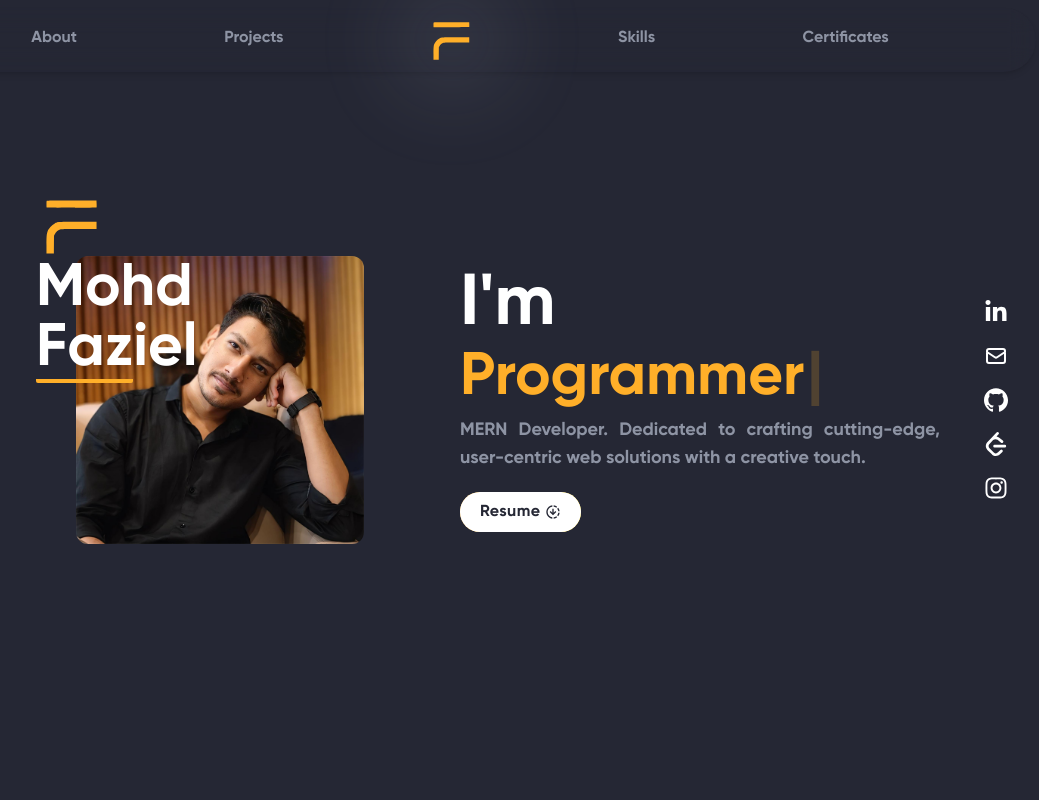
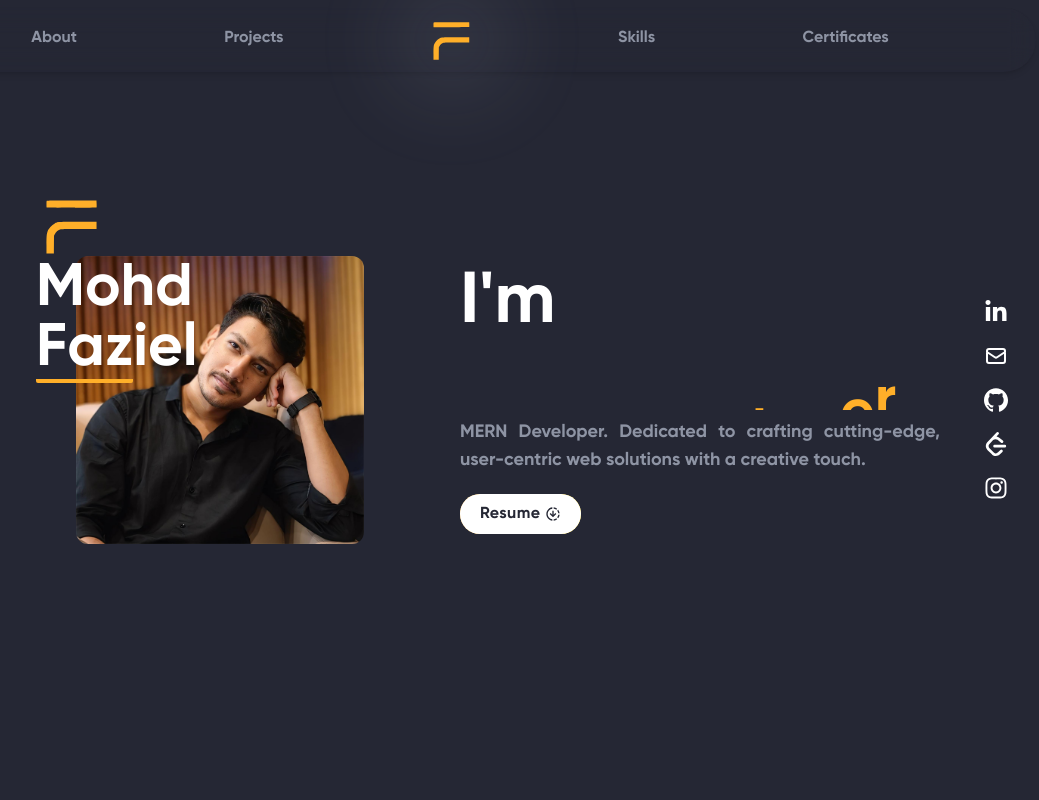
Before and after one commit to mohdfaziel/Portfolio, a React (Vite) app: page / in a window 1280 px wide. Shown: the top 800 px of the page, without its empty margins (180-1219 px from the left). Built offline with nearby package versions, Linux system fonts and the light colour scheme; a web font is replaced by a local one.

Commit message:
Added new animation to home page

```diff
--- a/package.json
+++ b/package.json
@@ -14,6 +14,7 @@
     "@fontsource/poppins": "^5.1.0",
     "@react-spring/web": "^9.7.5",
     "framer-motion": "^11.11.11",
+    "ogl": "^1.0.11",
     "react": "^18.3.1",
     "react-dom": "^18.3.1",
     "react-helmet-async": "^2.0.5",
--- a/src/Components/Home/Home.jsx
+++ b/src/Components/Home/Home.jsx
@@ -12,6 +12,7 @@
 import resume from "../../assets/MohdFaziel_Resume.pdf";
 import ResumeButton from "./ResumeButton.jsx";
 import SEO from "../SEO/SEO";
+import RotatingText from "../../utils/RotatingText.jsx";
 
 export default function Home() {
   const [text] = useTypewriter({
@@ -56,7 +57,12 @@
                 viewport={fadeIn("down", 0.3).viewportOptions}
                 className="absolute -top-9 md:-top-16 -left-10"
               >
-                <img width="40px" className="md:w-[70px]" src={Logo} alt="Personal Logo" />
+                <img
+                  width="40px"
+                  className="md:w-[70px]"
+                  src={Logo}
+                  alt="Personal Logo"
+                />
                 <h1 className="name text-5xl md:text-6xl">
                   Mohd <br />{" "}
                   <span className="border-b-4 rounded-sm border-main">Faz</span>
@@ -73,35 +79,74 @@
             className="Right w-full md:w-[50%] h-full flex justify-start items-center gap-3 md:gap-12"
           >
             <div className="Info flex flex-col gap-2 justify-center items-start">
-              <h2 className="text-6xl md:text-7xl">I'm</h2>
-              <p className="text-3xl md:text-6xl text-main" role="text" aria-label="Professional roles">
-                {text}
-                <span className="text-main">
-                  <Cursor cursorStyle="|" />
-                </span>
+              <h className="text-6xl md:text-7xl">I'm</h>
+              <RotatingText
+                texts={["Web Developer", "Coder", "Programmer"]}
+                mainClassName="text-main overflow-hidden text-3xl md:text-6xl"
+                staggerFrom={"last"}
+                initial={{ y: "100%" }}
+                animate={{ y: 0 }}
+                exit={{ y: "-120%" }}
+                staggerDuration={0.025}
+                splitLevelClassName="overflow-hidden pb-0.5 sm:pb-1 md:pb-1"
+                transition={{ type: "spring", damping: 30, stiffness: 400 }}
+                rotationInterval={2000}
+              />
+              <p className="text-sm md:text-lg text-justify w-[18rem] md:w-[30rem] text-unactive">
+                MERN Developer. Dedicated to crafting cutting-edge, user-centric
+                web solutions with a creative touch.
               </p>
-              <p className="text-sm md:text-lg text-justify w-[18rem] md:w-[30rem] text-unactive">
-                MERN Developer. Dedicated to crafting
-                cutting-edge, user-centric web solutions with a creative touch.
-              </p>
-              <a href={resume} target="_blank" rel="noopener noreferrer" aria-label="Download Resume">
+              <a
+                href={resume}
+                target="_blank"
+                rel="noopener noreferrer"
+                aria-label="Download Resume"
+              >
                 <ResumeButton />
               </a>
             </div>
-            <nav className="SocialMedia flex flex-col justify-center items-center gap-5 md:gap-7" aria-label="Social Media Links">
-              <a href="https://www.linkedin.com/in/mohdfaziel/" target="_blank" rel="noopener noreferrer" aria-label="LinkedIn Profile">
+            <nav
+              className="SocialMedia flex flex-col justify-center items-center gap-5 md:gap-7"
+              aria-label="Social Media Links"
+            >
+              <a
+                href="https://www.linkedin.com/in/mohdfaziel/"
+                target="_blank"
+                rel="noopener noreferrer"
+                aria-label="LinkedIn Profile"
+              >
                 <FaLinkedinIn className="transition-all md:scale-150 md:hover:text-main hover:scale-150" />
               </a>
-              <a href="mailto:mohdfazel969@gmail.com" target="_blank" rel="noopener noreferrer" aria-label="Email Contact">
+              <a
+                href="mailto:mohdfazel969@gmail.com"
+                target="_blank"
+                rel="noopener noreferrer"
+                aria-label="Email Contact"
+              >
                 <HiOutlineMail className="transition-all md:scale-150 md:hover:text-main hover:scale-150" />
               </a>
-              <a href="https://github.com/mohdfaziel" target="_blank" rel="noopener noreferrer" aria-label="GitHub Profile">
+              <a
+                href="https://github.com/mohdfaziel"
+                target="_blank"
+                rel="noopener noreferrer"
+                aria-label="GitHub Profile"
+              >
                 <ImGithub className="transition-all md:scale-150 md:hover:text-main hover:scale-150" />
               </a>
-              <a href="https://leetcode.com/u/mohdfaziel/" target="_blank" rel="noopener noreferrer" aria-label="LeetCode Profile">
+              <a
+                href="https://leetcode.com/u/mohdfaziel/"
+                target="_blank"
+                rel="noopener noreferrer"
+                aria-label="LeetCode Profile"
+              >
                 <SiLeetcode className="transition-all md:scale-150 md:hover:text-main hover:scale-150" />
               </a>
-              <a href="https://www.instagram.com/heyy.faziel?igsh=MWQxdW1yNDJ5ZGVicA==" target="_blank" rel="noopener noreferrer" aria-label="Instagram Profile">
+              <a
+                href="https://www.instagram.com/heyy.faziel?igsh=MWQxdW1yNDJ5ZGVicA=="
+                target="_blank"
+                rel="noopener noreferrer"
+                aria-label="Instagram Profile"
+              >
                 <FaInstagram className="transition-all md:scale-150 md:hover:text-main hover:scale-150" />
               </a>
             </nav>
--- /dev/null
+++ b/src/utils/RotatingText.jsx
@@ -0,0 +1,218 @@
+"use client";
+
+import {
+  forwardRef,
+  useCallback,
+  useEffect,
+  useImperativeHandle,
+  useMemo,
+  useState,
+} from "react";
+import { motion, AnimatePresence } from "framer-motion";
+
+function cn(...classes) {
+  return classes.filter(Boolean).join(" ");
+}
+
+const RotatingText = forwardRef((props, ref) => {
+  const {
+    texts,
+    transition = { type: "spring", damping: 25, stiffness: 300 },
+    initial = { y: "100%", opacity: 0 },
+    animate = { y: 0, opacity: 1 },
+    exit = { y: "-120%", opacity: 0 },
+    animatePresenceMode = "wait",
+    animatePresenceInitial = false,
+    rotationInterval = 2000,
+    staggerDuration = 0,
+    staggerFrom = "first",
+    loop = true,
+    auto = true,
+    splitBy = "characters",
+    onNext,
+    mainClassName,
+    splitLevelClassName,
+    elementLevelClassName,
+    ...rest
+  } = props;
+
+  const [currentTextIndex, setCurrentTextIndex] = useState(0);
+
+  const splitIntoCharacters = (text) => {
+    if (typeof Intl !== "undefined" && Intl.Segmenter) {
+      const segmenter = new Intl.Segmenter("en", { granularity: "grapheme" });
+      return Array.from(segmenter.segment(text), (segment) => segment.segment);
+    }
+    return Array.from(text);
+  };
+
+  const elements = useMemo(() => {
+    const currentText = texts[currentTextIndex];
+    if (splitBy === "characters") {
+      const words = currentText.split(" ");
+      return words.map((word, i) => ({
+        characters: splitIntoCharacters(word),
+        needsSpace: i !== words.length - 1,
+      }));
+    }
+    if (splitBy === "words") {
+      return currentText.split(" ").map((word, i, arr) => ({
+        characters: [word],
+        needsSpace: i !== arr.length - 1,
+      }));
+    }
+    if (splitBy === "lines") {
+      return currentText.split("\n").map((line, i, arr) => ({
+        characters: [line],
+        needsSpace: i !== arr.length - 1,
+      }));
+    }
+    // For a custom separator
+    return currentText.split(splitBy).map((part, i, arr) => ({
+      characters: [part],
+      needsSpace: i !== arr.length - 1,
+    }));
+  }, [texts, currentTextIndex, splitBy]);
+
+  const getStaggerDelay = useCallback(
+    (index, totalChars) => {
+      const total = totalChars;
+      if (staggerFrom === "first") return index * staggerDuration;
+      if (staggerFrom === "last") return (total - 1 - index) * staggerDuration;
+      if (staggerFrom === "center") {
+        const center = Math.floor(total / 2);
+        return Math.abs(center - index) * staggerDuration;
+      }
+      if (staggerFrom === "random") {
+        const randomIndex = Math.floor(Math.random() * total);
+        return Math.abs(randomIndex - index) * staggerDuration;
+      }
+      return Math.abs(staggerFrom - index) * staggerDuration;
+    },
+    [staggerFrom, staggerDuration]
+  );
+
+  const handleIndexChange = useCallback(
+    (newIndex) => {
+      setCurrentTextIndex(newIndex);
+      if (onNext) onNext(newIndex);
+    },
+    [onNext]
+  );
+
+  const next = useCallback(() => {
+    const nextIndex =
+      currentTextIndex === texts.length - 1
+        ? loop
+          ? 0
+          : currentTextIndex
+        : currentTextIndex + 1;
+    if (nextIndex !== currentTextIndex) {
+      handleIndexChange(nextIndex);
+    }
+  }, [currentTextIndex, texts.length, loop, handleIndexChange]);
+
+  const previous = useCallback(() => {
+    const prevIndex =
+      currentTextIndex === 0
+        ? loop
+          ? texts.length - 1
+          : currentTextIndex
+        : currentTextIndex - 1;
+    if (prevIndex !== currentTextIndex) {
+      handleIndexChange(prevIndex);
+    }
+  }, [currentTextIndex, texts.length, loop, handleIndexChange]);
+
+  const jumpTo = useCallback(
+    (index) => {
+      const validIndex = Math.max(0, Math.min(index, texts.length - 1));
+      if (validIndex !== currentTextIndex) {
+        handleIndexChange(validIndex);
+      }
+    },
+    [texts.length, currentTextIndex, handleIndexChange]
+  );
+
+  const reset = useCallback(() => {
+    if (currentTextIndex !== 0) {
+      handleIndexChange(0);
+    }
+  }, [currentTextIndex, handleIndexChange]);
+
+  useImperativeHandle(
+    ref,
+    () => ({
+      next,
+      previous,
+      jumpTo,
+      reset,
+    }),
+    [next, previous, jumpTo, reset]
+  );
+
+  useEffect(() => {
+    if (!auto) return;
+    const intervalId = setInterval(next, rotationInterval);
+    return () => clearInterval(intervalId);
+  }, [next, rotationInterval, auto]);
+
+  return (
+    <motion.span
+      className={cn(
+        "flex flex-wrap whitespace-pre-wrap relative",
+        mainClassName
+      )}
+      {...rest}
+      layout
+      transition={transition}
+    >
+      {/* Screen-reader only text */}
+      <span className="sr-only">{texts[currentTextIndex]}</span>
+      <AnimatePresence mode={animatePresenceMode} initial={animatePresenceInitial}>
+        <motion.div
+          key={currentTextIndex}
+          className={cn(
+            splitBy === "lines"
+              ? "flex flex-col w-full"
+              : "flex flex-wrap whitespace-pre-wrap relative"
+          )}
+          layout
+          aria-hidden="true"
+        >
+          {elements.map((wordObj, wordIndex, array) => {
+            const previousCharsCount = array
+              .slice(0, wordIndex)
+              .reduce((sum, word) => sum + word.characters.length, 0);
+            return (
+              <span key={wordIndex} className={cn("inline-flex", splitLevelClassName)}>
+                {wordObj.characters.map((char, charIndex) => (
+                  <motion.span
+                    key={charIndex}
+                    initial={initial}
+                    animate={animate}
+                    exit={exit}
+                    transition={{
+                      ...transition,
+                      delay: getStaggerDelay(
+                        previousCharsCount + charIndex,
+                        array.reduce((sum, word) => sum + word.characters.length, 0)
+                      ),
+                    }}
+                    className={cn("inline-block", elementLevelClassName)}
+                  >
+                    {char}
+                  </motion.span>
+                ))}
+                {wordObj.needsSpace && <span className="whitespace-pre"> </span>}
+              </span>
+            );
+          })}
+        </motion.div>
+      </AnimatePresence>
+    </motion.span>
+  );
+});
+
+RotatingText.displayName = "RotatingText";
+export default RotatingText;
```
Also changed, not shown: 1 other file (tests, documents, lock files or other folders).
